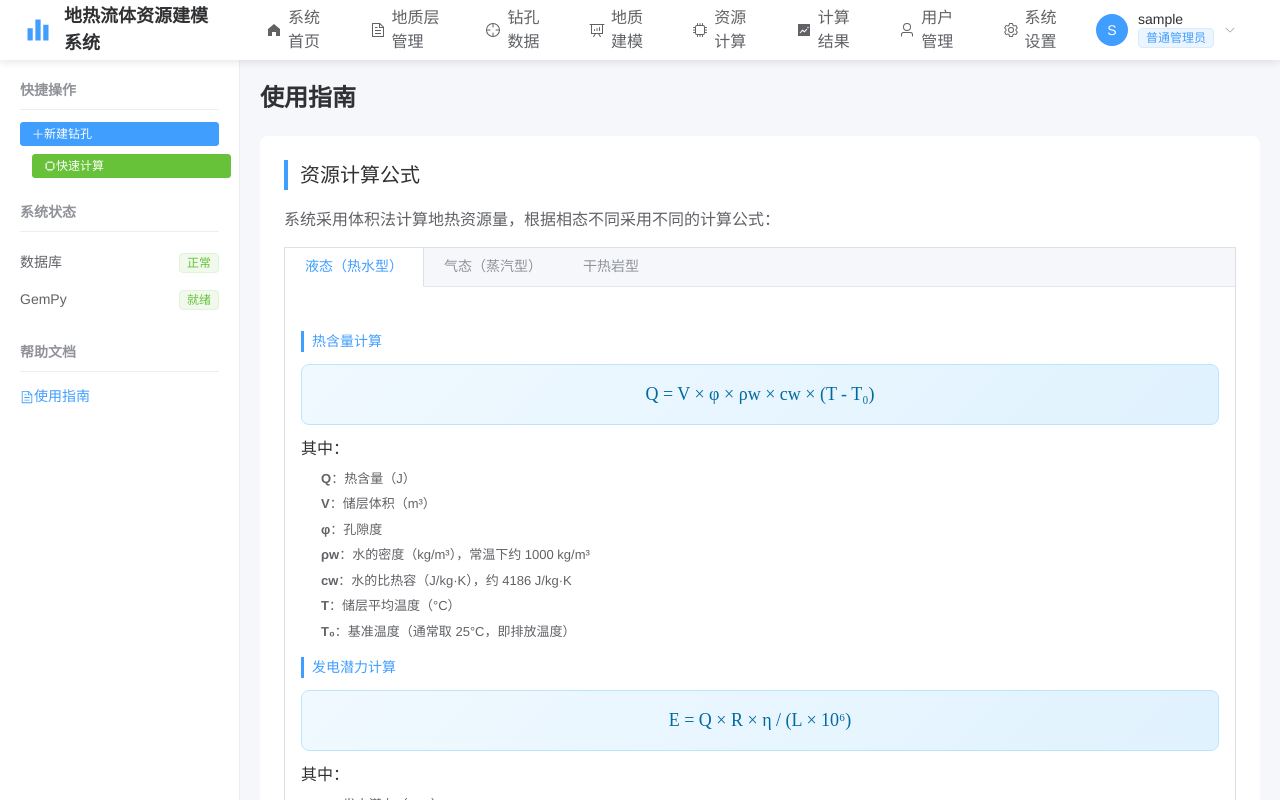
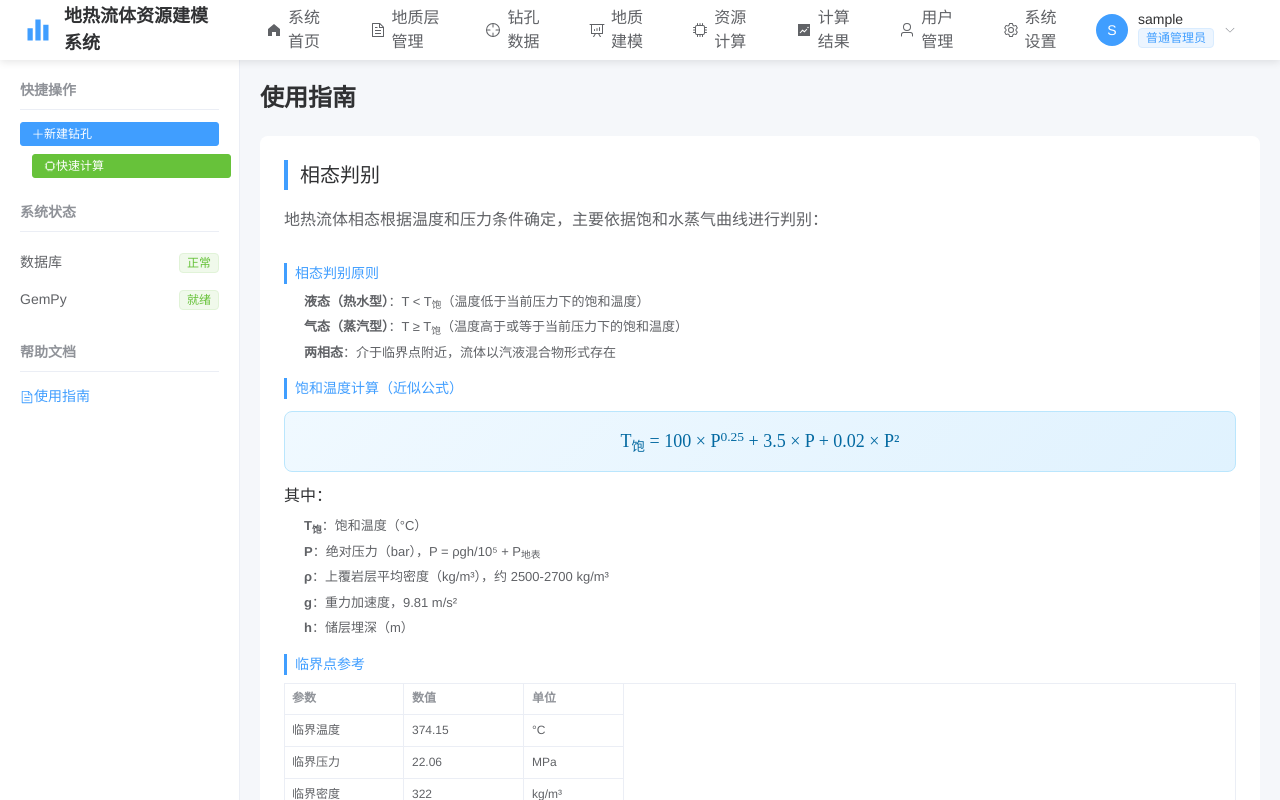
Before and after one commit to Patrick9247/earth, a Vue app in the folder frontend/: page /guide in a window 1280 px wide. Built offline with nearby package versions, Linux system fonts and the light colour scheme; sample sign-in values are in the browser's storage.

Commit message:
feat: 添加相态判别公式到使用指南

```diff
--- a/frontend/src/views/GuideView.vue
+++ b/frontend/src/views/GuideView.vue
@@ -7,6 +7,54 @@
     <h1 class="page-title">使用指南</h1>
 
     <div class="guide-content">
+      <!-- 相态判别 -->
+      <section class="guide-section">
+        <h2>相态判别</h2>
+        <p class="intro">
+          地热流体相态根据温度和压力条件确定，主要依据饱和水蒸气曲线进行判别：
+        </p>
+
+        <div class="formula-section">
+          <h4>相态判别原则</h4>
+          <ul>
+            <li><strong>液态（热水型）</strong>：T &lt; T<sub>饱</sub>（温度低于当前压力下的饱和温度）</li>
+            <li><strong>气态（蒸汽型）</strong>：T ≥ T<sub>饱</sub>（温度高于或等于当前压力下的饱和温度）</li>
+            <li><strong>两相态</strong>：介于临界点附近，流体以汽液混合物形式存在</li>
+          </ul>
+
+          <h4>饱和温度计算（近似公式）</h4>
+          <div class="formula">
+            T<sub>饱</sub> = 100 × P<sup>0.25</sup> + 3.5 × P + 0.02 × P²
+          </div>
+          <p>其中：</p>
+          <ul>
+            <li><strong>T<sub>饱</sub></strong>：饱和温度（°C）</li>
+            <li><strong>P</strong>：绝对压力（bar），P = ρgh/10⁵ + P<sub>地表</sub></li>
+            <li><strong>ρ</strong>：上覆岩层平均密度（kg/m³），约 2500-2700 kg/m³</li>
+            <li><strong>g</strong>：重力加速度，9.81 m/s²</li>
+            <li><strong>h</strong>：储层埋深（m）</li>
+          </ul>
+
+          <h4>临界点参考</h4>
+          <el-table :data="criticalParams" size="small" border>
+            <el-table-column prop="param" label="参数" width="120" />
+            <el-table-column prop="value" label="数值" width="120" />
+            <el-table-column prop="unit" label="单位" width="100" />
+          </el-table>
+
+          <h4>简易判别方法</h4>
+          <ul>
+            <li><strong>埋深 &lt; 1000m</strong>：通常为液态，温度 &lt; 180°C</li>
+            <li><strong>埋深 1000-3000m</strong>：可为液态或两相态，温度 150-250°C</li>
+            <li><strong>埋深 &gt; 3000m</strong>：可为气态或两相态，温度 &gt; 200°C</li>
+          </ul>
+          <el-alert type="tip" :closable="false" show-icon style="margin-top: 12px;">
+            <template #title>实际判别建议</template>
+            建议结合地质构造、温压测试数据，综合确定相态类型。
+          </el-alert>
+        </div>
+      </section>
+
       <!-- 资源计算公式 -->
       <section class="guide-section">
         <h2>资源计算公式</h2>
@@ -129,6 +177,13 @@ export default {
         { temp: '220', pressure: '2.318', enthalpy: '2804.3', density: '11.61' },
         { temp: '250', pressure: '3.976', enthalpy: '2820.7', density: '19.78' },
         { temp: '300', pressure: '8.581', enthalpy: '2748.7', density: '46.46' },
+      ],
+      criticalParams: [
+        { param: '临界温度', value: '374.15', unit: '°C' },
+        { param: '临界压力', value: '22.06', unit: 'MPa' },
+        { param: '临界密度', value: '322', unit: 'kg/m³' },
+        { param: '三相点温度', value: '0.01', unit: '°C' },
+        { param: '三相点压力', value: '0.0006', unit: 'MPa' },
       ]
     }
   }
```
